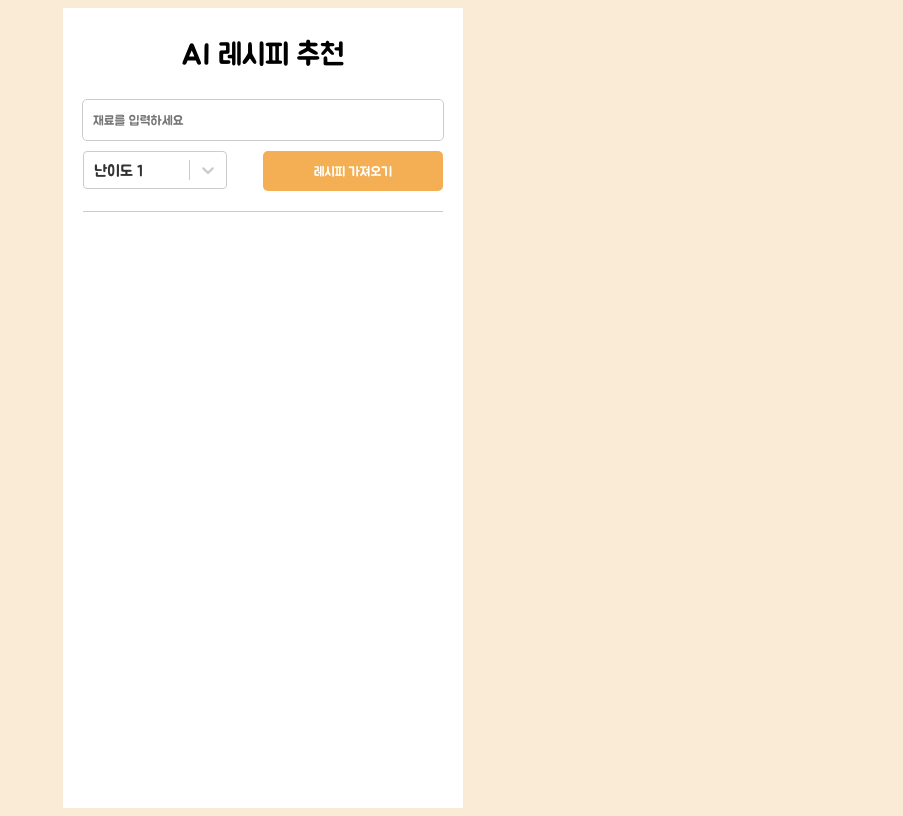
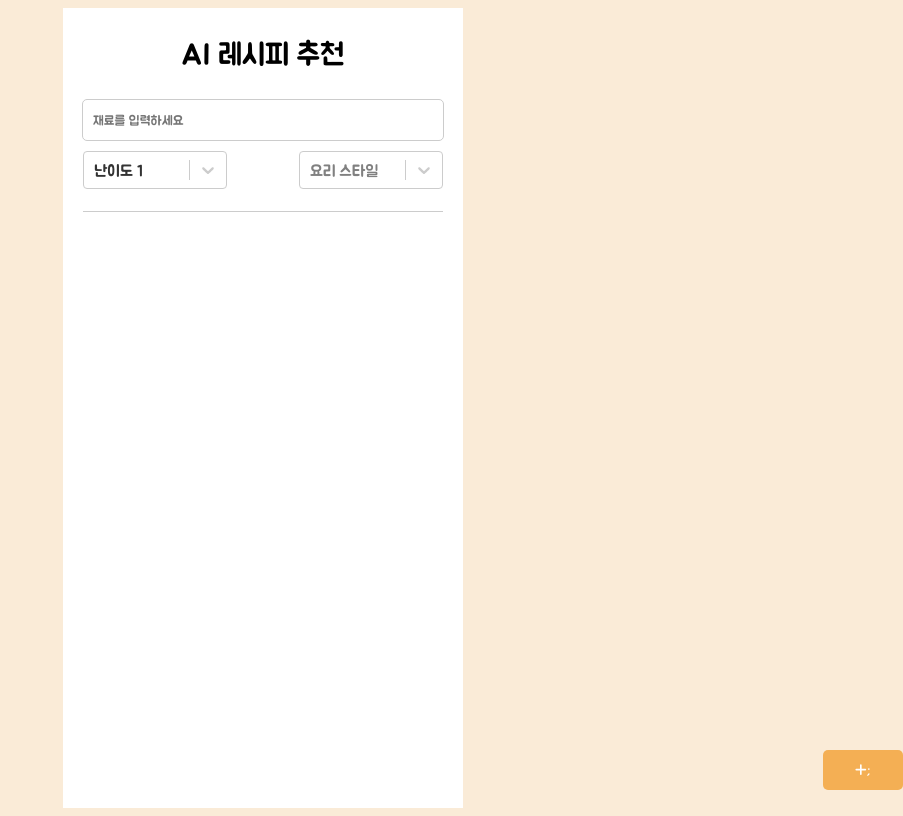
Before and after one commit to NangManBo/recipe-ai, a Next.js app: page / in a window 1280 px wide. Shown: the whole page, without its empty margins (377-1280 px from the left). Built offline with nearby package versions, Linux system fonts and the light colour scheme.

Commit message:
아이콘 추가

```diff
--- a/package.json
+++ b/package.json
@@ -9,6 +9,8 @@
     "lint": "next lint"
   },
   "dependencies": {
+    "@fortawesome/free-solid-svg-icons": "^6.6.0",
+    "@fortawesome/react-fontawesome": "^0.2.2",
     "axios": "^1.7.7",
     "next": "14.2.15",
     "next-pwa": "^5.6.0",
--- a/src/app/api/recommend/route.ts
+++ b/src/app/api/recommend/route.ts
@@ -1,34 +1,32 @@
 import { NextRequest, NextResponse } from 'next/server';
 import OpenAI from 'openai';
 
-// OpenAI 인스턴스 생성
 const openai = new OpenAI({
-  apiKey: process.env.NEXT_PUBLIC_OPENAI_API_KEY, // 환경 변수에서 API 키를 가져옴
+  apiKey: process.env.NEXT_PUBLIC_OPENAI_API_KEY,
 });
 
-// POST 요청 처리
 export async function POST(req: NextRequest) {
   try {
-    const { ingredients, difficulty_level } =
+    const { ingredients, difficulty_level, cuisine_type } =
       await req.json();
 
-    // ingredients가 배열인지 확인하고 문자열로 변환
     let ingredientsList: string;
     if (Array.isArray(ingredients)) {
-      ingredientsList = ingredients.join(', '); // 배열일 경우 문자열로 변환
+      ingredientsList = ingredients.join(', ');
     } else if (typeof ingredients === 'string') {
-      ingredientsList = ingredients; // 문자열일 경우 그대로 사용
+      ingredientsList = ingredients;
     } else {
-      throw new Error('Invalid ingredients format'); // 예상치 못한 형식일 경우 에러 발생
+      throw new Error('Invalid ingredients format');
     }
 
     // GPT API에 보낼 메인 레시피 프롬프트 작성
     const prompt_main = `
-      다음 주재료를 사용한 난이도 ${difficulty_level}의 요리 레시피를 추천해 주세요.
+      다음 주재료를 사용한 난이도 ${difficulty_level}의 ${
+      cuisine_type || '요리'
+    } 레시피를 추천해 주세요.
       주재료는 ${ingredientsList}입니다.
     `;
 
-    // GPT API 호출 (메인 레시피)
     const response_main =
       await openai.chat.completions.create({
         model: 'gpt-4',
@@ -47,11 +45,13 @@ export async function POST(req: NextRequest) {
       response_main.choices[0]?.message?.content?.trim() ||
       '메인 레시피를 찾을 수 없습니다.';
 
-    // 난이도가 2 이상인 경우 부재료 레시피 호출
     if (difficulty_level > 1) {
       const prompt_side = `
         난이도 ${difficulty_level}에 맞는 부재료를 추가하여
-        ${ingredientsList}에 추가로 필요한 부재료들과 함께 만드는 레시피를 제공해 주세요.
+        ${
+          cuisine_type || '요리'
+        }에 어울리는 추가 재료들을 포함한 레시피를 제공해 주세요.
+        주재료는 ${ingredientsList}입니다.
       `;
 
       const response_side =
@@ -78,7 +78,6 @@ export async function POST(req: NextRequest) {
       });
     }
 
-    // 난이도 1의 경우 부재료가 없으므로 부재료는 null로 응답
     return NextResponse.json({
       main_recipe,
       side_recipe: null,
@@ -95,7 +94,6 @@ export async function POST(req: NextRequest) {
   }
 }
 
-// GET 요청을 허용하지 않음
 export function GET() {
   return NextResponse.json(
     { message: 'Method Not Allowed' },
--- a/src/app/page.scss
+++ b/src/app/page.scss
@@ -33,19 +33,6 @@
     height: 40px;
     margin: 10px 0;
   }
-
-  .button {
-    font-family: 'BMJUA';
-    width: 50%;
-    height: 40px;
-    margin: 10px 0;
-    padding: 0 10px;
-    border: none;
-    border-radius: 5px;
-    background-color: #f4af54;
-    color: white;
-    cursor: pointer;
-  }
 }
 
 .line {
@@ -67,3 +54,19 @@
 ol li {
   margin-bottom: 1rem; /* 한 줄 띄우기 위한 공간 추가 */
 }
+
+.button {
+  font-family: 'BMJUA';
+  position: absolute;
+  bottom: 0;
+  right: 0;
+  width: 80px;
+  height: 40px;
+  margin: 10px 0;
+  padding: 0 10px;
+  border: none;
+  border-radius: 5px;
+  background-color: #f4af54;
+  color: white;
+  cursor: pointer;
+}
--- a/src/app/page.tsx
+++ b/src/app/page.tsx
@@ -3,11 +3,18 @@
 import { useState } from 'react';
 import axios from 'axios';
 import LoadingModal from '../components/LoadingModal';
-import Select, { SingleValue } from 'react-select'; // react-select와 SingleValue 타입 추가
+import Select, { SingleValue } from 'react-select';
+import { FontAwesomeIcon } from '@fortawesome/react-fontawesome';
+import { faPlus } from '@fortawesome/free-solid-svg-icons';
 import './page.scss';
 
 interface DifficultyOption {
   value: number;
+  label: string;
+}
+
+interface CuisineOption {
+  value: string;
   label: string;
 }
 
@@ -18,6 +25,8 @@ export default function Home() {
       value: 1,
       label: '난이도 1',
     });
+  const [cuisine, setCuisine] =
+    useState<CuisineOption | null>(null); // 요리 스타일 상태 추가
   const [mainRecipe, setMainRecipe] = useState<string[]>(
     []
   );
@@ -36,6 +45,7 @@ export default function Home() {
       const response = await axios.post('/api/recommend', {
         ingredients,
         difficulty_level: difficulty.value,
+        cuisine_type: cuisine?.value, // 요리 스타일 전달
       });
 
       const { main_recipe, side_recipe } = response.data;
@@ -58,6 +68,14 @@ export default function Home() {
     { value: 5, label: '난이도 5' },
   ];
 
+  const cuisineOptions: CuisineOption[] = [
+    { value: '한식', label: '한식' },
+    { value: '중식', label: '중식' },
+    { value: '양식', label: '양식' },
+    { value: '일식', label: '일식' },
+    { value: '분식', label: '분식' },
+  ];
+
   return (
     <div className="main-page">
       <p className="title">AI 레시피 추천</p>
@@ -77,9 +95,15 @@ export default function Home() {
           ) => setDifficulty(option as DifficultyOption)}
           options={difficultyOptions}
         />
-        <button className="button" onClick={getRecipe}>
-          레시피 가져오기
-        </button>
+        <Select
+          className="select"
+          placeholder="요리 스타일"
+          value={cuisine}
+          onChange={(option: SingleValue<CuisineOption>) =>
+            setCuisine(option as CuisineOption)
+          }
+          options={cuisineOptions}
+        />
       </div>
 
       <div className="line"></div>
@@ -106,6 +130,9 @@ export default function Home() {
           </ol>
         </div>
       )}
+      <button className="button" onClick={getRecipe}>
+        <FontAwesomeIcon icon={faPlus} />;
+      </button>
     </div>
   );
 }
```
Also changed, not shown: public/button.png (added), 1 other file (tests, documents, lock files or other folders).
